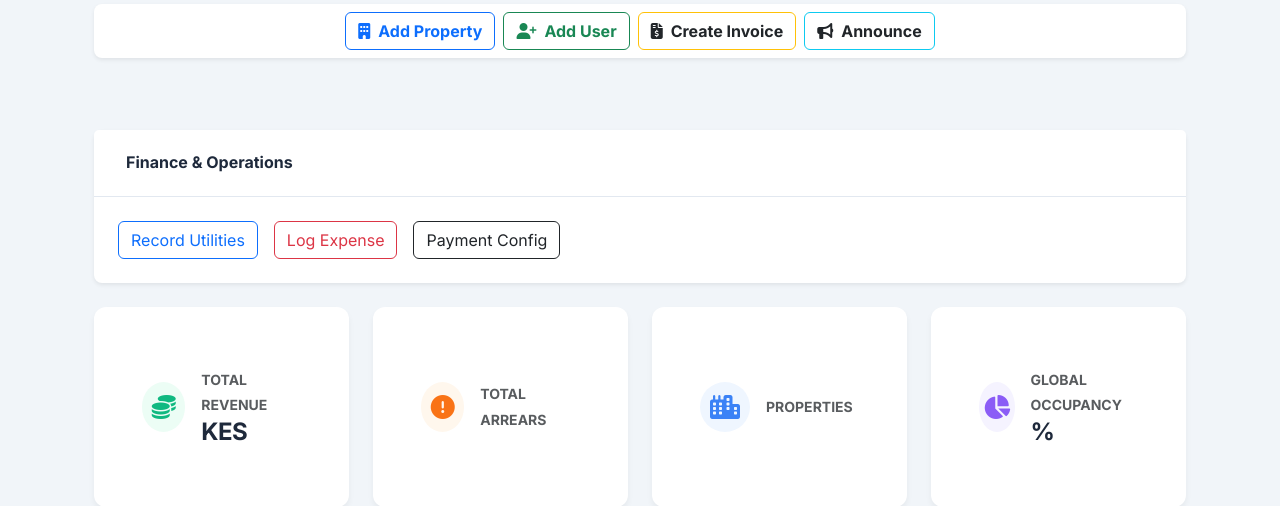
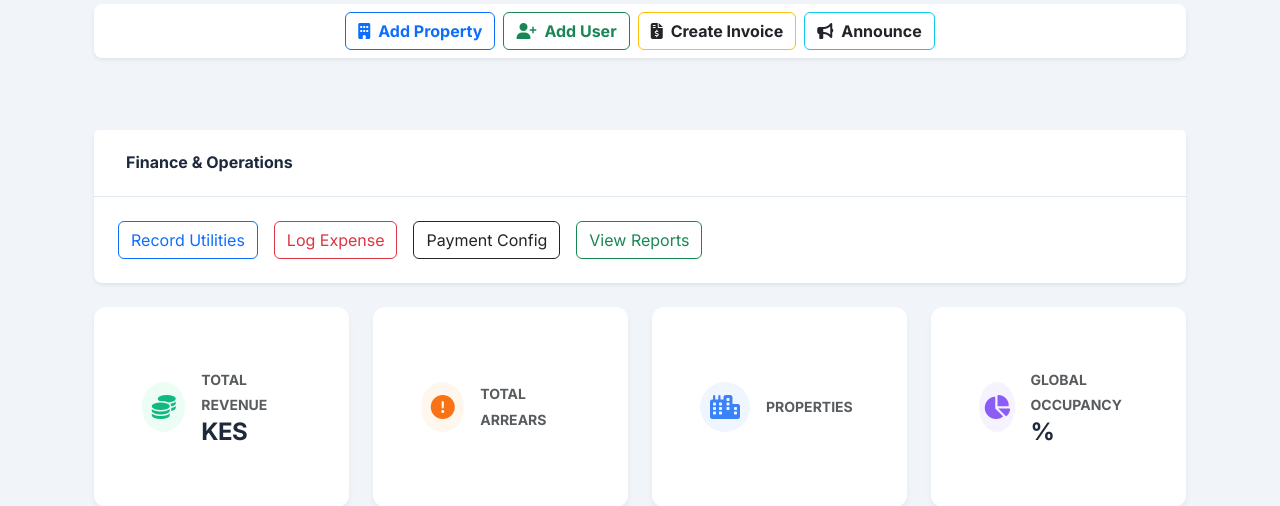
Before and after one commit to jackmarley254/Community-Connect, a Django app: template property/templates/pm_dashboard.html in a window 1280 px wide. Shown: the part 164-670 px from the top of the page. Run offline with Django 5.2, Linux system fonts and the light colour scheme; the template is opened without the code that fills it, so the values that code supplies are empty.

Commit message:
Add view report button

```diff
--- a/property/templates/pm_dashboard.html
+++ b/property/templates/pm_dashboard.html
@@ -77,6 +77,9 @@
 
         <a href="{% url 'property:pm_settings' %}" class="btn btn-outline-dark">
             <i class="bi bi-gear-wide-connected"></i> Payment Config
+        </a>
+        <a href="{% url 'property:financial_report' %}" class="btn btn-outline-success">
+            <i class="bi bi-bar-chart-line"></i> View Reports
         </a>
 
     </div>
```
